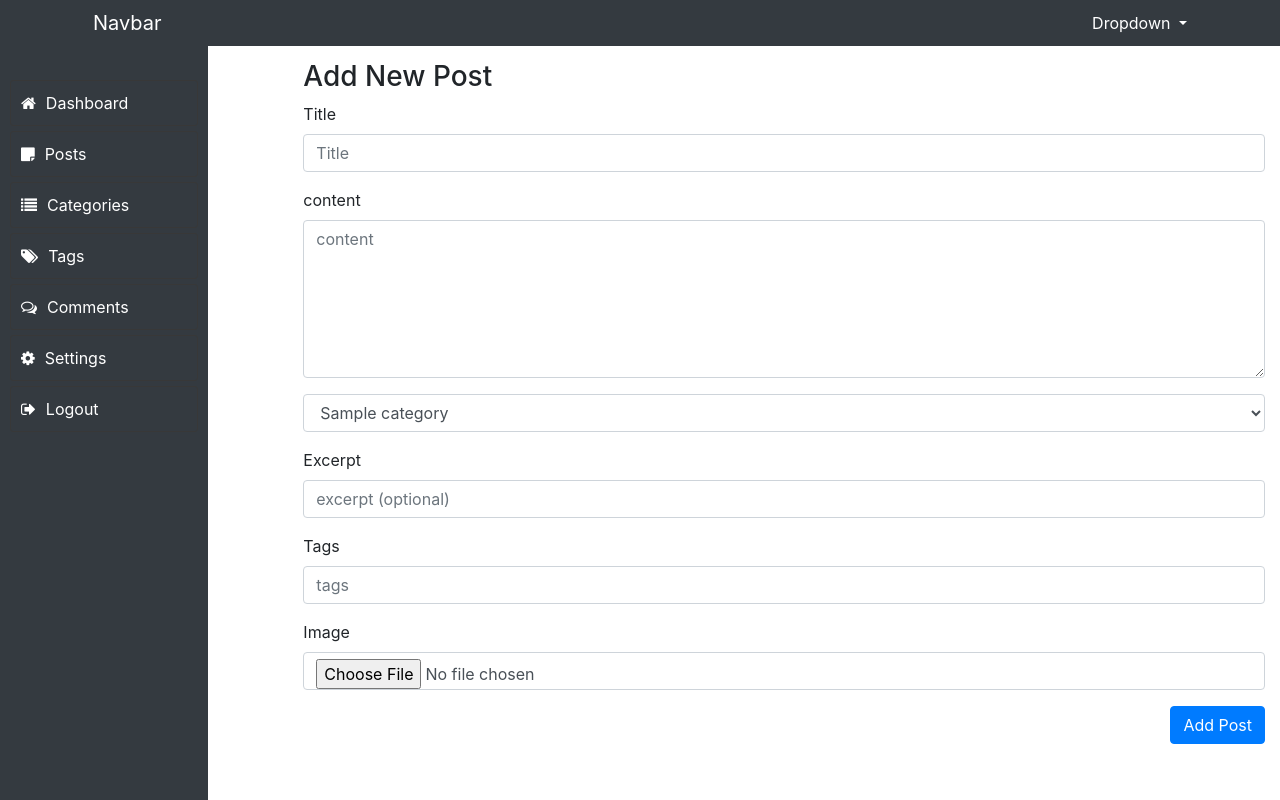
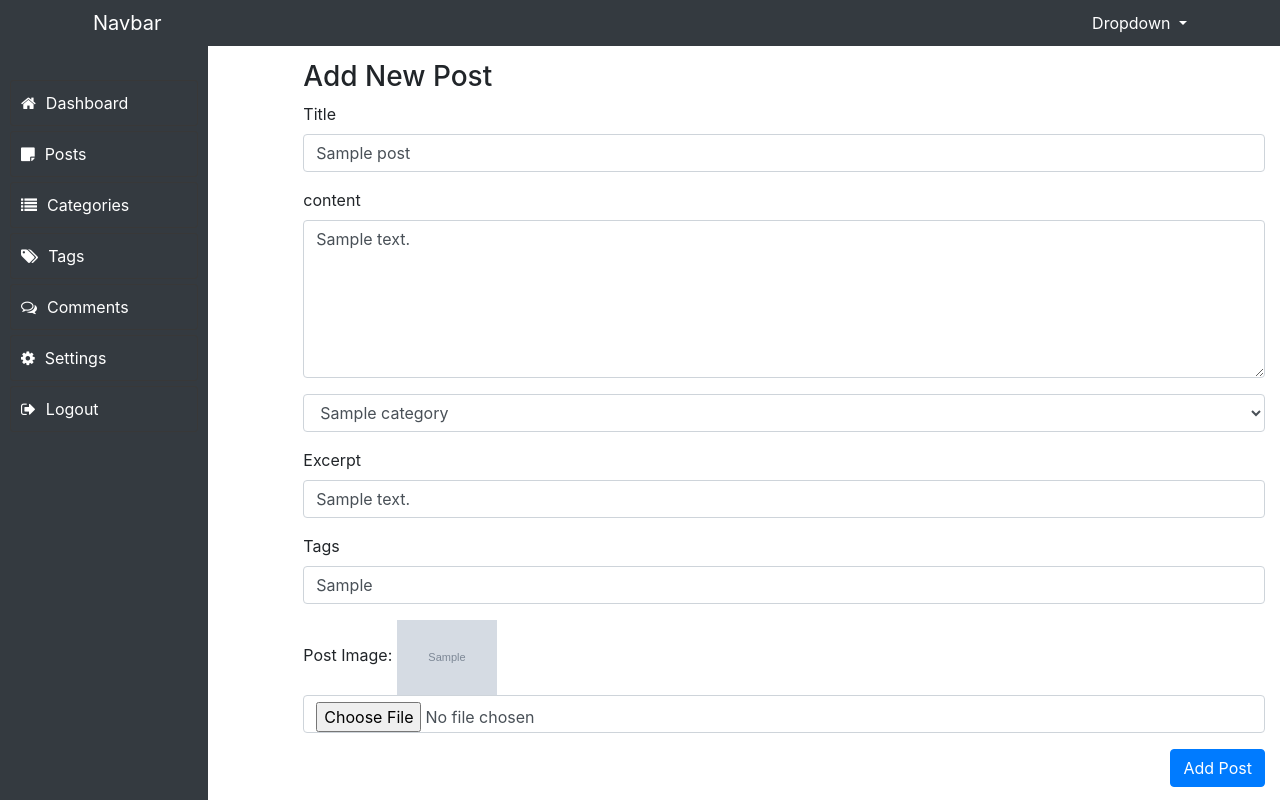
Before and after one commit to Dream-Team-Pro/badrblog, a PHP site: page /admin/post.php?id=1 in a window 1280 px wide. Run offline with PHP 8.4, Linux system fonts and the light colour scheme; tables that the repository leaves empty or names only in its code hold one stand-in row (values such as "Sample post"); grey boxes marked "Sample" are stand-in pictures.

Commit message:
Posts Edit

```diff
--- a/admin/inc/functions.php
+++ b/admin/inc/functions.php
@@ -34,13 +34,26 @@ function insert_post($datetime, $title, $content, $author, $excerpt, $image, $ca
     }
 }
 
-function get_posts()
+function get_posts($id = "")
 {
-    $sql = "SELECT * FROM posts ORDER BY datetime DESC";
     include "connect.php";
+    $sql = "";
+    if(! empty($id)) {
+        $sql = "SELECT * FROM posts WHERE id = ?";
+    } else {
+        $sql = "SELECT * FROM posts ORDER BY datetime DESC";
+    }
+
     try {
-        $result = $con->query($sql);
-        return $result;
+        if(! empty($id)) {
+            $result = $con->prepare($sql);
+            $result->bindValue(1, $id, PDO::PARAM_INT);
+            $result->execute();
+            return $result->fetch(PDO::FETCH_ASSOC);
+        } else {
+            $result = $con->query($sql);
+            return $result;
+        }
     } catch (Exception $e) {
         echo "Error: " . $e->getMessage();
         return array();
--- a/admin/post.php
+++ b/admin/post.php
@@ -2,8 +2,15 @@
     include "inc/header.php";
     include "inc/navbar.php";
     include "inc/functions.php";
+    $title      = "";
+    $content    = "";
+    $author     = "";
+    $excerpt    = "";
+    $img_name   = "";
+    $category   = "";
+    $tags       = "";
 
-    if($_SERVER['REQUEST_METHOD'] == 'POST') {
+    if($_SERVER['REQUEST_METHOD'] === 'POST') {
         if(isset($_POST['addpost'])) {
             $title      = filter_input(INPUT_POST, 'title', FILTER_SANITIZE_STRING);
             $content    = filter_input(INPUT_POST, 'content', FILTER_SANITIZE_STRING);
@@ -24,14 +31,14 @@
             // Start Error Section
             $error_msg = "";
             if(strlen($title) < 10 || strlen($title) > 200) {
-                $error_msg = "Title must be between 10 and 200 cahracters";
+                $error_msg = "Title must be between 10 and 200 caracters";
             }elseif(strlen($content) < 500 || strlen($content) > 10000) {
-                $error_msg = "Content must be between 500 and 10000 cahracters";
+                $error_msg = "Content must be between 500 and 10000 caracters";
             }elseif(strlen($excerpt) < 50 || strlen($excerpt) > 500) {
-                $error_msg = "Excerpt must be between 50 and 500 cahracters";
+                $error_msg = "Excerpt must be between 50 and 500 caracters";
             }elseif(strlen($tags) < 3 || strlen($tags) > 10)
             {
-                $error_msg = "Tags must be between 3 and 10 cahracters";
+                $error_msg = "Tags must be between 3 and 10 caracters";
             }else {
                 if(!empty($img_name))
                 {
@@ -56,6 +63,19 @@
                 echo "save success";
             }
         }
+    } elseif(isset($_GET['id'])) {
+        $id     = filter_input(INPUT_GET, 'id', FILTER_SANITIZE_NUMBER_INT);
+        $post   = get_posts($id);
+        $title      = $post['title'];
+        $content    = $post['content'];
+        $author     = $post['author'];
+        $excerpt    = $post['excerpt'];
+       // $img_name   = $post['img_name'];
+        $category_name   = $post['category'];
+        $tags       = $post['tags'];
+
+
+
     }
 ?>
     <!-- Start Sidebar Section -->
@@ -73,20 +93,25 @@
                     <form action="post.php" method="POST" enctype="multipart/form-data">
                         <div class="form-group">
                             <label for="title">Title</label>
-                            <input type="text" class="form-control" name="title" placeholder="Title" required autocomplete="off" id="title" maxlength = "200">
-                            <p class="error title-error">Title must be between 10 and 200 cahracters</p>
+                            <input type="text" value="<?php echo $title; ?>" class="form-control" name="title" placeholder="Title" required autocomplete="off" id="title" maxlength = "200">
+                            <p class="error title-error">Title must be between 10 and 200 caracters</p>
                         </div>
                         <div class="form-group">
                             <label for="content">content</label>
-                            <textarea rows="6" class="form-control" name="content" placeholder="content" autocomplete="off" id="content" maxlength = "10000"></textarea>
-                            <p class="error content-error">Content must be between 500 and 10000 cahracters</p>
+                            <textarea rows="6" class="form-control" name="content" placeholder="content" autocomplete="off" id="content" maxlength = "10000"><?php echo $content; ?></textarea>
+                            <p class="error content-error">Content must be between 500 and 10000 caracters</p>
                         </div>
 
                         <div class="form-group">
                             <select class="form-control" name="category">
                             <?php
                                 foreach (get_categories() as $category) {
-                                    echo "<option>";
+                                    echo '<option value="$category"';
+                                    if($category_name === $category['name']) {
+                                        echo "selected >";
+                                    } else {
+                                        echo ">";
+                                    }
                                     echo $category['name'];
                                     echo "</option>";
                                 }
@@ -95,17 +120,20 @@
                         </div>
                         <div class="form-group">
                             <label for="excerpt">Excerpt</label>
-                            <input type="text" class="form-control" name="excerpt" placeholder="excerpt (optional)" autocomplete="off" id="excerpt" maxlength = "500">
-                            <p class="error excerpt-error">Excerpt must be between 50 and 500 cahracters</p>
+                            <input type="text"  value="<?php echo $excerpt; ?>" class="form-control" name="excerpt" placeholder="excerpt (optional)" autocomplete="off" id="excerpt" maxlength = "500">
+                            <p class="error excerpt-error">Excerpt must be between 50 and 500 caracters</p>
                         </div>
                         <div class="form-group">
                             <label for="tags">Tags</label>
-                            <input type="text" class="form-control" name="tags" placeholder="tags" autocomplete="off" id="tags" maxlength = "10">
-                            <p class="error tags-error">Tags must be between 3 and 10 cahracters</p>
+                            <input type="text"  value="<?php echo $tags; ?>" class="form-control" name="tags" placeholder="tags" autocomplete="off" id="tags" maxlength = "10">
+                            <p class="error tags-error">Tags must be between 3 and 10 caracters</p>
                         </div>
                         <div class="form-group">
-                            <label for="Image">Image</label>
-                            <input type="file" class="form-control" name="image" placeholder="Image"  id="image">
+                            <?php if(! empty($post['image'])) { ?>
+                                <label for="Image">Post Image: </label>
+                                <img width= "100" src="uploads/posts/<?php echo $post['image']; ?>">
+                            <?php } ?>
+                                <input type="file" class="form-control" name="image" placeholder="Image"  id="image">
                         </div>
 
                         <button type="submit" value="addpost" name="addpost" class="btn btn-primary" style="float:right;">Add Post</button>
--- a/admin/posts.php
+++ b/admin/posts.php
@@ -58,7 +58,7 @@
                                 <td class="text-center"><?php echo $post['author']; ?></td>
 
                                 <td class="action-links text-center">
-                                    <a href="" class="btn btn-primary btn-sm">Edit</a>
+                                    <a href="post.php?id=<?php echo $post['id']; ?>" class="btn btn-primary btn-sm">Edit</a>
                                     <form onsubmit="return confirm('Are You Sure ?');" action="deletepost.php" method="post">
                                         <input type="hidden" name="id" value="<?php echo $post['id']; ?>">
                                         <input class="btn btn-danger btn-sm" type="submit" value="Delete" name="deletepost">
```
Also changed, not shown: admin/uploads/posts/IMG-20190314-WA0011.jpg (added), admin/uploads/posts/شعار كاشير3.png (added).
